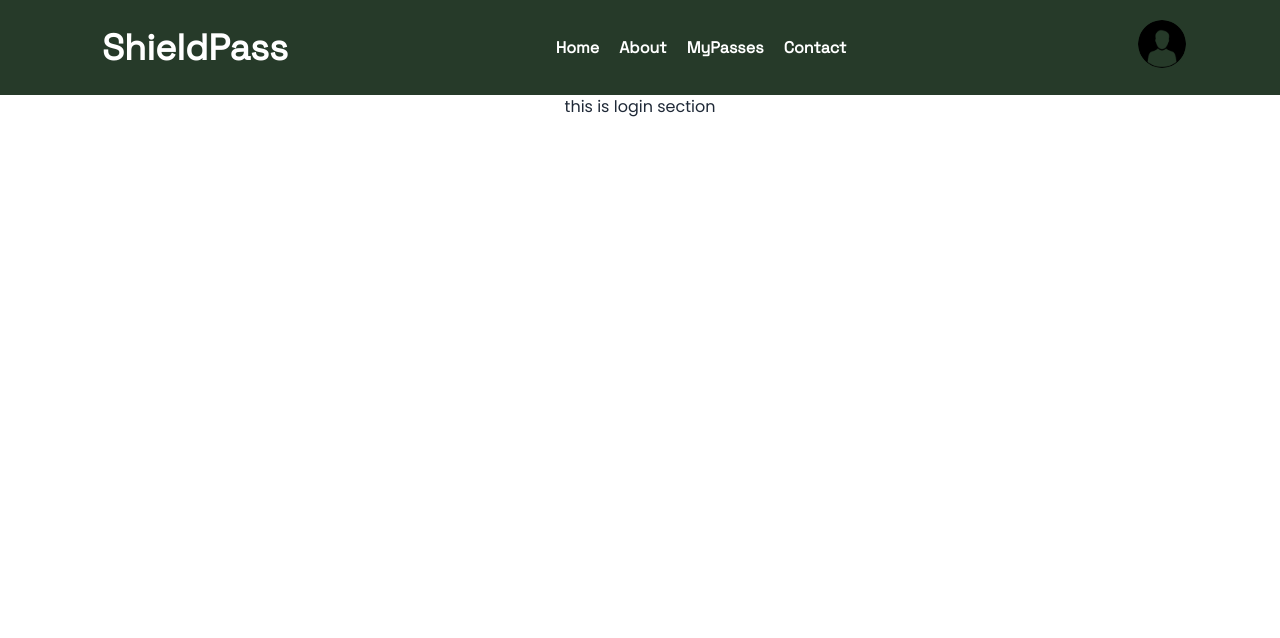
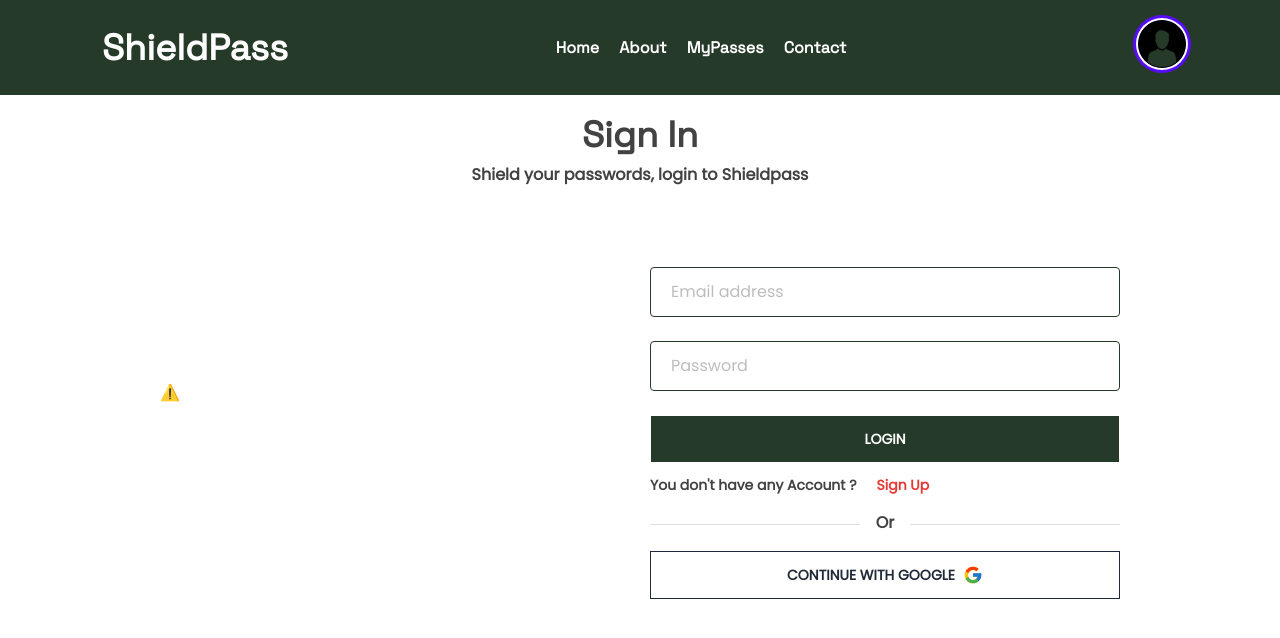
Before and after one commit to RedEye75/ShieldPass-Client, a React (Create React App) app: page /login in a window 1280 px wide. Shown: the top 638 px of the page. Built offline with nearby package versions, Linux system fonts and the light colour scheme; no server answers.

Commit message:
login section completed

```diff
--- a/package.json
+++ b/package.json
@@ -12,6 +12,7 @@
     "firebase": "^9.22.1",
     "react": "^18.2.0",
     "react-dom": "^18.2.0",
+    "react-hook-form": "^7.44.1",
     "react-hot-toast": "^2.4.1",
     "react-icons": "^4.9.0",
     "react-router-dom": "^6.11.2",
--- a/src/Pages/Authentication/Login.jsx
+++ b/src/Pages/Authentication/Login.jsx
@@ -1,9 +1,121 @@
-import React from "react";
+import React, { useContext, useState } from "react";
+import { Link, useLocation, useNavigate } from "react-router-dom";
+import { useForm } from "react-hook-form";
+import { GoogleAuthProvider } from "firebase/auth";
+import { FcGoogle } from "react-icons/fc";
+import { authContext } from "../../Context/AuthProvider";
+import { toast } from "react-hot-toast";
+const Login = () => {
+  const { register, handleSubmit } = useForm();
+  const { userSignIn, signInWithGoogle } = useContext(authContext);
 
-const Login = () => {
+  const [error, setError] = useState();
+  const [loginEmail, setLoginEmail] = useState("");
+
+  const navigate = useNavigate();
+
+  const handleLogin = (data) => {
+    console.log(data);
+
+    setError(" ");
+    userSignIn(data.email, data.password)
+      .then((result) => {
+        const user = result.user;
+        // console.log(user);
+        setLoginEmail(data.email);
+        toast.success("Log In Successful");
+        navigate("/");
+      })
+      .catch((error) => {
+        setError(error.message);
+      });
+  };
+  const googleProvider = new GoogleAuthProvider();
+
+  const handleGoogleSignIn = () => {
+    signInWithGoogle(googleProvider)
+      .then((r) => {
+        const user = r.user;
+        console.log(user);
+        toast.success("Sign Up Successfully");
+
+        navigate("/");
+      })
+      .catch((e) => console.error(e));
+  };
   return (
-    <div>
-      <h3>this is login section</h3>
+    <div className=" min-h-screen  items-center">
+      <section className="max-w-screen-lg  mt-5 mx-auto ">
+        <div className=" h-full text-gray-800">
+          <h2 id="title" className="text-4xl font-bold">
+            Sign In
+          </h2>
+          <p className="font-bold mt-2">
+            Shield your passwords, login to Shieldpass
+          </p>
+
+          <div className="grid grid-cols-1 lg:grid-cols-2 gap-5">
+            <lottie-player
+              src="https://assets2.lottiefiles.com/packages/lf20_UW8DlCRljO.json"
+              background="transparent"
+              speed="1"
+              loop
+              autoplay
+            ></lottie-player>
+            <div className="mt-20">
+              <form onSubmit={handleSubmit(handleLogin)}>
+                <div className="mb-6">
+                  <input
+                    {...register("email")}
+                    type="text"
+                    className="block w-full px-5  py-3 border rounded border-[#263A29]"
+                    required
+                    placeholder="Email address"
+                  />
+                </div>
+                <div className="mb-6">
+                  <input
+                    {...register("password")}
+                    type="password"
+                    className="block w-full px-5  py-3 border rounded border-[#263A29]"
+                    required
+                    placeholder="Password"
+                  />
+                </div>
+                <div className="text-center">
+                  <button
+                    type="submit"
+                    className="w-full btn btn-outline rounded-none py-3 font-bold bg-[#263A29] text-white"
+                  >
+                    Login
+                  </button>
+                  {error && <p className="text-red-600">{error}</p>}
+                </div>{" "}
+                <div className="flex justify-between items-center mb-3">
+                  <p className="text-sm text-center font-semibold mt-2 pt-1 mb-0">
+                    You don't have any Account ?
+                    <Link
+                      to={"/register"}
+                      className="text-red-600 ml-5 hover:text-green-700 focus:text-green-700 transition duration-200 ease-in-out"
+                    >
+                      Sign Up
+                    </Link>
+                  </p>
+                </div>
+                <div className="flex items-center my-4 before:flex-1 before:border-t before:border-gray-300 before:mt-0.5 after:flex-1 after:border-t after:border-gray-300 after:mt-0.5">
+                  <p className="text-center font-semibold mx-4 mb-0">Or</p>
+                </div>{" "}
+                <button
+                  onClick={handleGoogleSignIn}
+                  className="btn btn-outline w-full  font-bold rounded-none "
+                >
+                  Continue with Google <FcGoogle className="text-xl ml-2" />
+                </button>
+              </form>
+            </div>
+          </div>
+        </div>
+      </section>
     </div>
   );
 };
--- a/src/Pages/Authentication/Register.jsx
+++ b/src/Pages/Authentication/Register.jsx
@@ -58,6 +58,8 @@ const Register = () => {
     signInWithGoogle(provider)
       .then((result) => {
         const user = result.user;
+        toast.success("Sign Up Successfully");
+        navigate("/");
       })
       .catch((e) => console.log(e));
   };
--- a/src/Shared/Header/Header.jsx
+++ b/src/Shared/Header/Header.jsx
@@ -4,7 +4,13 @@ import { authContext } from "../../Context/AuthProvider";
 import noUser from "../../../src/Assets/no user.png";
 
 const Header = () => {
-  const { user } = useContext(authContext);
+  const { user, logOut } = useContext(authContext);
+
+  const handleLogOut = () => {
+    logOut()
+      .then(() => {})
+      .catch((e) => console.log(e));
+  };
   return (
     <div>
       <header id="title" class="bg-[#263A29] text-white font-bold body-font">
@@ -37,7 +43,7 @@ const Header = () => {
               {user?.uid ? (
                 <>
                   <div className="avatar">
-                    <div className="w-12 h-12 rounded-full">
+                    <div className="w-12 ring ring-primary ring-offset-base-100 ring-offset-2 h-12 rounded-full">
                       <img alt="userProfile" src={user?.photoURL} />
                     </div>
                   </div>
@@ -45,7 +51,7 @@ const Header = () => {
               ) : (
                 <>
                   <div className="avatar">
-                    <div className="w-12 h-12 rounded-full">
+                    <div className="w-12 h-12 ring ring-primary ring-offset-base-100 ring-offset-2 rounded-full">
                       <img alt="userProfile" src={noUser} />
                     </div>
                   </div>
@@ -54,14 +60,25 @@ const Header = () => {
             </label>
             <ul
               tabIndex={0}
-              className="dropdown-content menu p-2 shadow bg-blue-500 rounded-box w-52"
+              className="dropdown-content menu p-2 shadow bg-[#263A29] rounded-box w-52"
             >
+              {user ? (
+                <>
+                  <li>
+                    <button onClick={handleLogOut}>Logout</button>
+                  </li>
+                </>
+              ) : (
+                <>
                   <li>
                     <NavLink to={"/login"}>Login</NavLink>
                   </li>
+
                   <li>
                     <NavLink to={"/register"}>Register</NavLink>
                   </li>
+                </>
+              )}
             </ul>
           </div>
         </div>
```
Also changed, not shown: 1 other file (tests, documents, lock files or other folders). Lines whose indentation alone changed are shown as unchanged.
